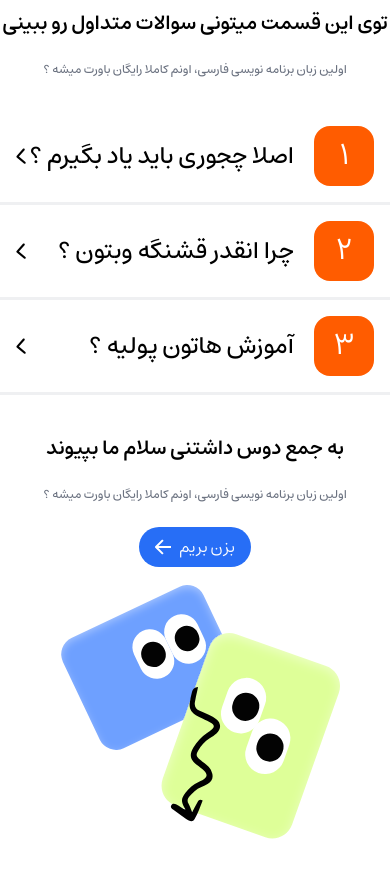
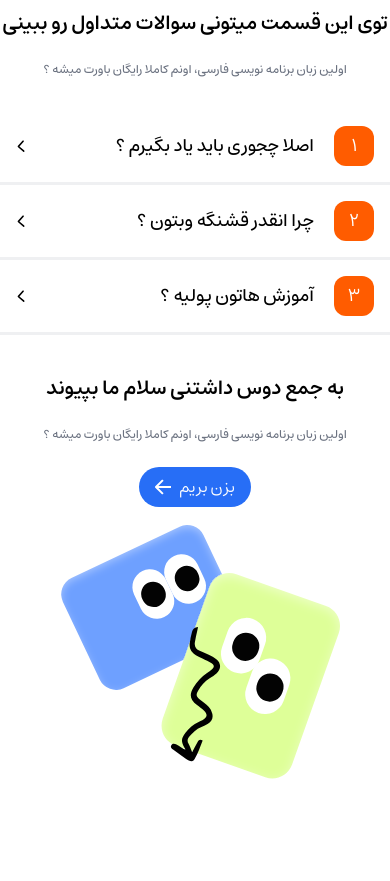
Before and after one commit to SalamLang/Salam-Website, a Next.js app: page /education in a window 390 px wide. Shown: the part 1780-2661 px from the top of the page. Built offline with nearby package versions, Linux system fonts and the light colour scheme.

Commit message:
Refactor: Update Accordion component styles for responsiveness

```diff
--- a/src/components/molecules/Accordion.jsx
+++ b/src/components/molecules/Accordion.jsx
@@ -9,8 +9,8 @@ const Accordion = ({ number, title, content, index, active, handleToggle }) => {
         className="cursor-pointer p-4 flex justify-between items-center"
         onClick={handleToggle}
       >
-        <h3 className="text-2xl font-Estedad-Medium flex justify-start items-center gap-5">
-          <span className="bg-bg-main w-[60px] h-[60px] rounded-2xl text-white text-3xl flex items-center justify-center">
+        <h3 className="text-lg md:text-2xl font-Estedad-Medium flex justify-start items-center gap-5">
+          <span className="bg-bg-main w-[40px] h-[40px] md:w-[60px] md:h-[60px] rounded-xl md:rounded-2xl text-white text-lg md:text-3xl flex items-center justify-center">
             {number}
           </span>
           {title}
@@ -26,7 +26,7 @@ const Accordion = ({ number, title, content, index, active, handleToggle }) => {
             height={6}
             alt="arrow-icon"
             onClick={handleToggle}
-            className={"cursor-pointer"}
+            className={"cursor-pointer max-md:scale-75"}
           />
         </motion.span>
       </div>
@@ -38,7 +38,7 @@ const Accordion = ({ number, title, content, index, active, handleToggle }) => {
         className="overflow-hidden w-full max-w-[60rem]"
       >
         <div className="p-4 pt-0 w-10/12 mx-auto mb-4">
-          <p>{content}</p>
+          <p className="max-md:text-sm">{content}</p>
         </div>
       </motion.div>
       <hr className={"border-border-grey2 border-b-2 relative opacity-60"} />
```
